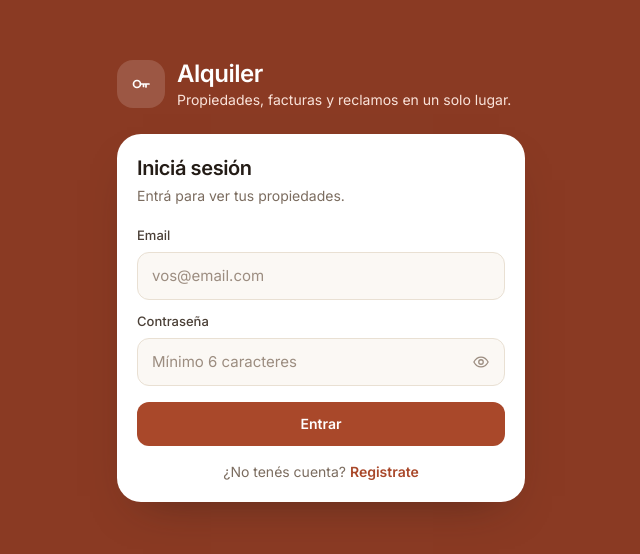
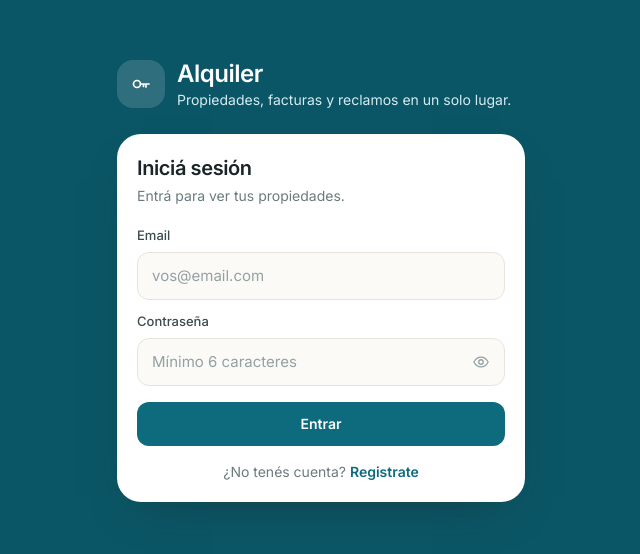
Before and after one commit to Lucasfernan152/alquiler, a React (Vite) app in the folder frontend/: page / in a window 1280 px wide. Shown: the part 120-674 px from the top of the page, without its empty margins (319-959 px from the left). Built offline with nearby package versions, Linux system fonts and the light colour scheme; no server answers.

Commit message:
style(ui): paleta azul petroleo sobre lino
Reemplaza el terracota por un azul petroleo para las acciones primarias y
enfria apenas los neutros, manteniendo el verde para estados pagados. Solo
cambian los tokens del tema: ningun componente se toca.

```diff
--- a/frontend/index.html
+++ b/frontend/index.html
@@ -4,7 +4,7 @@
     <meta charset="UTF-8" />
     <link rel="icon" type="image/svg+xml" href="/vite.svg" />
     <meta name="viewport" content="width=device-width, initial-scale=1.0, viewport-fit=cover" />
-    <meta name="theme-color" content="#8a3a23" />
+    <meta name="theme-color" content="#0b5666" />
     <link rel="preconnect" href="https://fonts.googleapis.com" />
     <link rel="preconnect" href="https://fonts.gstatic.com" crossorigin />
     <link
--- a/frontend/src/index.css
+++ b/frontend/src/index.css
@@ -4,35 +4,38 @@
   --font-sans:
     "Inter", ui-sans-serif, system-ui, -apple-system, "Segoe UI", sans-serif;
 
-  --color-sand-50: #fbf8f4;
-  --color-sand-100: #f4eee6;
-  --color-sand-200: #e9e0d3;
-  --color-sand-300: #d9ccba;
+  /* Lino: superficies cálidas pero sin amarillear. */
+  --color-sand-50: #fbfaf7;
+  --color-sand-100: #f5f3ee;
+  --color-sand-200: #e7e4db;
+  --color-sand-300: #d3cfc3;
 
-  --color-ink-900: #241c16;
-  --color-ink-700: #4a3f36;
-  --color-ink-500: #7b6c5f;
-  --color-ink-400: #9c8d80;
+  --color-ink-900: #1b2426;
+  --color-ink-700: #3b4a4d;
+  --color-ink-500: #6b7a7d;
+  --color-ink-400: #94a1a3;
 
-  --color-brand-50: #fdf3ef;
-  --color-brand-100: #fae3da;
-  --color-brand-200: #f3c6b4;
-  --color-brand-300: #e7a184;
-  --color-brand-400: #d97b57;
-  --color-brand-500: #c55c36;
-  --color-brand-600: #a9482a;
-  --color-brand-700: #8a3a23;
-  --color-brand-800: #6b2e1e;
-  --color-brand-900: #4a2116;
+  /* Azul petróleo: acciones primarias. */
+  --color-brand-50: #eef7f9;
+  --color-brand-100: #d3ecf1;
+  --color-brand-200: #a6d7e1;
+  --color-brand-300: #6fb9c9;
+  --color-brand-400: #3d97ab;
+  --color-brand-500: #1a7d92;
+  --color-brand-600: #0e6b7d;
+  --color-brand-700: #0b5666;
+  --color-brand-800: #0a4451;
+  --color-brand-900: #08333d;
 
-  --color-sage-50: #eef5f0;
-  --color-sage-100: #d8e9df;
-  --color-sage-500: #4e8c6a;
-  --color-sage-600: #3c7255;
-  --color-sage-700: #2e5b43;
+  /* Verde: estados resueltos y pagados. */
+  --color-sage-50: #edf6f1;
+  --color-sage-100: #d3e9dd;
+  --color-sage-500: #3f8f68;
+  --color-sage-600: #2f7d5b;
+  --color-sage-700: #256348;
 
-  --shadow-card: 0 1px 2px rgb(36 28 22 / 0.05), 0 14px 30px -22px rgb(36 28 22 / 0.45);
-  --shadow-float: 0 20px 44px -26px rgb(36 28 22 / 0.55);
+  --shadow-card: 0 1px 2px rgb(27 36 38 / 0.05), 0 14px 30px -22px rgb(27 36 38 / 0.45);
+  --shadow-float: 0 20px 44px -26px rgb(27 36 38 / 0.55);
 }
 
 @layer base {
```
